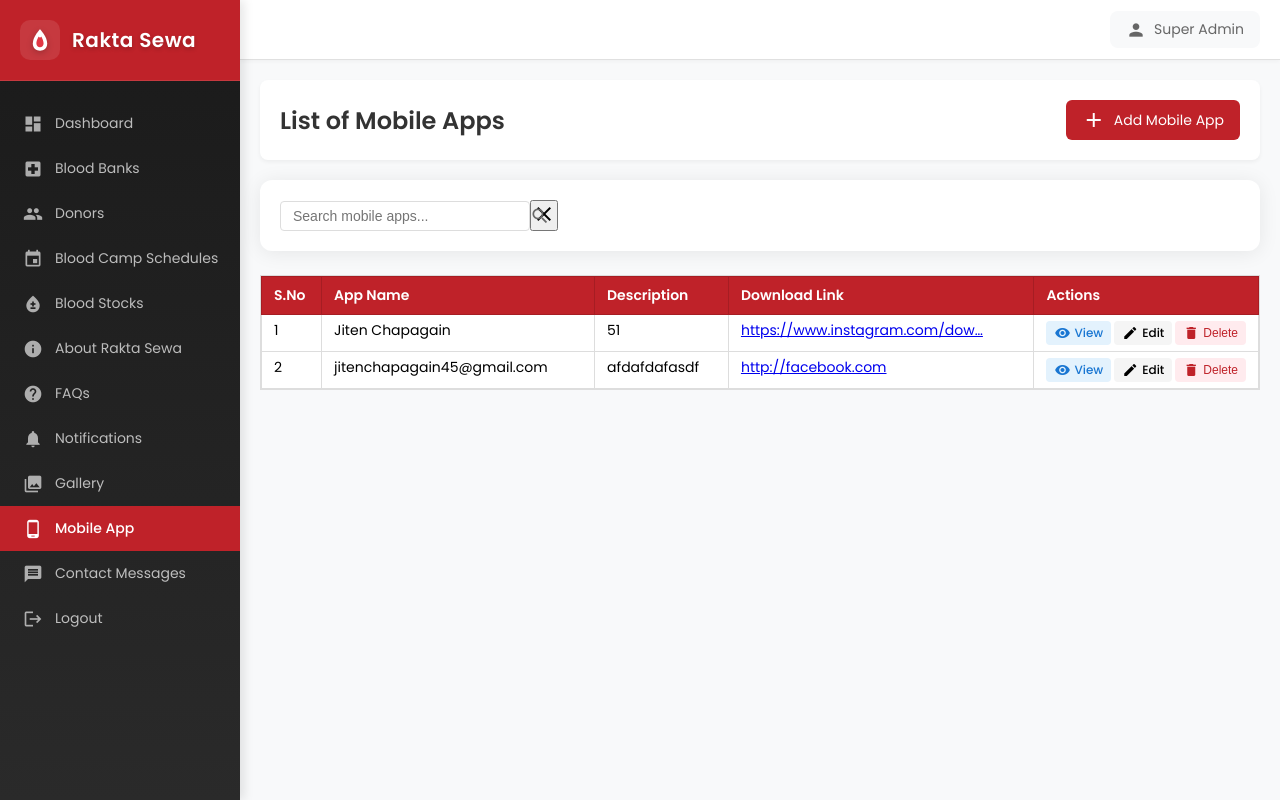
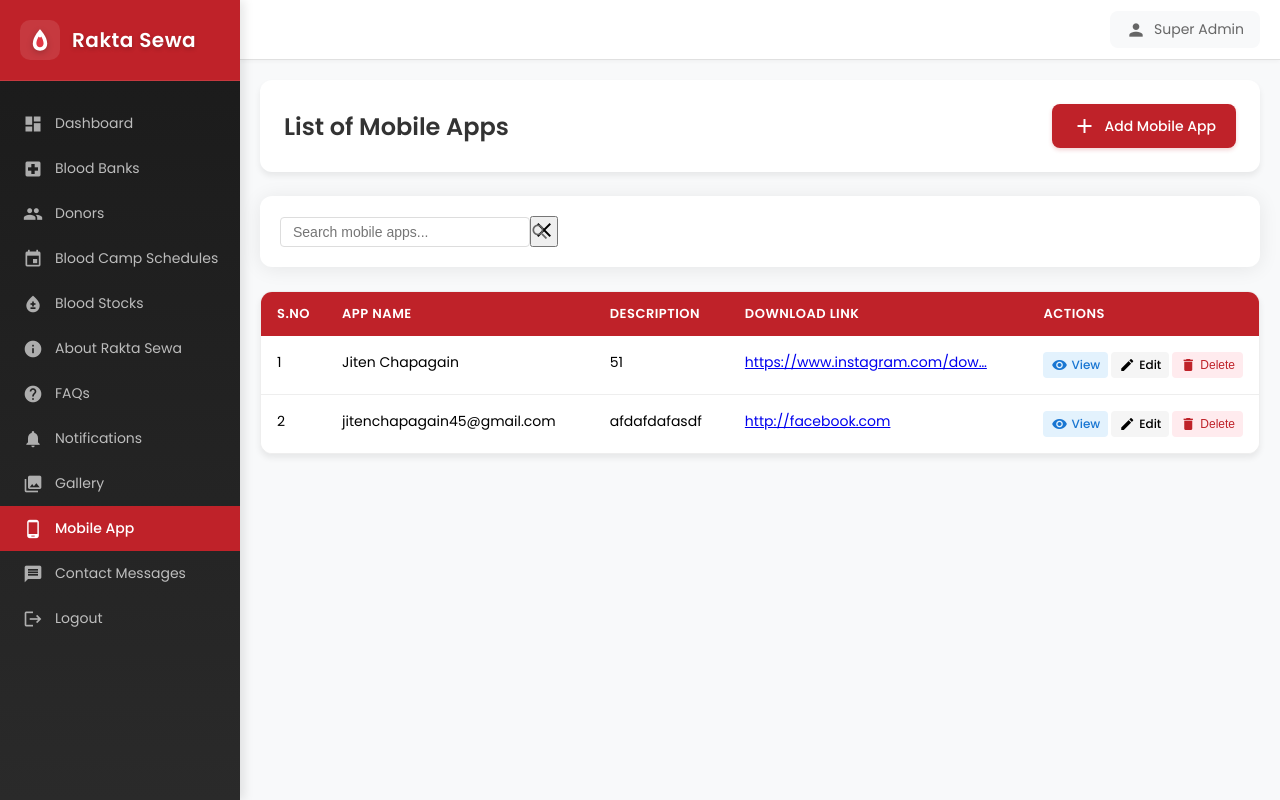
Before and after one commit to JitenChapagain/FYP, a Django app: page /admin/mobile-apps/ in a window 1280 px wide. Run offline with Django 3.2, Linux system fonts and the light colour scheme; a user stored in the database is signed in; data comes from the database, SQL or seed files in the repository; both versions use the stored data as it was after the commit.

Commit message:
mobile app

```diff
--- a/custom_admin/templates/mobile_apps/adminMobileApps.html
+++ b/custom_admin/templates/mobile_apps/adminMobileApps.html
@@ -9,10 +9,10 @@
 <style>
     .content-header {
         background: #fff;
-        padding: 20px;
-        border-radius: 8px;
-        box-shadow: 0 2px 4px rgba(0,0,0,0.05);
-        margin-bottom: 20px;
+        padding: 24px;
+        border-radius: 12px;
+        box-shadow: 0 4px 6px rgba(0,0,0,0.07);
+        margin-bottom: 24px;
         display: flex;
         justify-content: space-between;
         align-items: center;
@@ -28,8 +28,8 @@
         background: #bf2229;
         color: white;
         border: none;
-        padding: 8px 16px;
-        border-radius: 6px;
+        padding: 10px 20px;
+        border-radius: 8px;
         display: flex;
         align-items: center;
         gap: 8px;
@@ -37,19 +37,23 @@
         transition: all 0.3s ease;
         text-decoration: none;
         font-size: 14px;
+        font-weight: 500;
+        box-shadow: 0 2px 4px rgba(191, 34, 41, 0.2);
     }
 
     .add-button:hover {
-        background: #a61d23;
+        background: #bf2229;
+        transform: translateY(-1px);
+        box-shadow: 0 4px 8px rgba(191, 34, 41, 0.3);
     }
 
     .mobile-apps-table {
         background: #fff;
-        border-radius: 0;
-        box-shadow: none;
+        border-radius: 12px;
+        box-shadow: 0 4px 6px rgba(0,0,0,0.07);
         overflow: hidden;
-        margin-top: 20px;
-        border: 1px solid #ddd;
+        margin-top: 24px;
+        border: 1px solid #eee;
     }
 
     .table {
@@ -61,21 +65,28 @@
 
     .table th {
         background: #bf2229;
-        padding: 8px 12px;
+        padding: 12px 16px;
         text-align: left;
         font-weight: 600;
         color: #ffffff;
-        border: 1px solid #a61d23;
+        border: none;
         white-space: nowrap;
+        font-size: 13px;
+        text-transform: uppercase;
+        letter-spacing: 0.5px;
     }
 
     .table td {
-        padding: 6px 12px;
-        border: 1px solid #ddd;
+        padding: 16px;
+        border-bottom: 1px solid #eee;
         color: #000000;
         vertical-align: top;
         background: #fff;
-        line-height: 1.3;
+        line-height: 1.5;
+    }
+
+    .table tbody tr:last-child td {
+        border-bottom: none;
     }
 
     .table tbody tr:hover td {
--- a/custom_admin/views.py
+++ b/custom_admin/views.py
@@ -10,6 +10,7 @@ from django.db.models import Q
 from django.contrib import messages
 from core.forms import BloodBankRegistrationForm, DonorForm, CampScheduleForm, BloodStockForm
 from django.contrib.auth.decorators import login_required
+from django.core.paginator import PageNotAnInteger, EmptyPage
 
 # Create your views here.
 
@@ -664,8 +665,41 @@ def admin_faq_delete(request, faq_id):
 
 @login_required
 def admin_gallery(request):
+    # Get the number of entries per page from request, default to 5
+    entries_per_page = int(request.GET.get('entries', 5))
+
+    # Get all gallery items ordered by upload date
     gallery_items = Gallery.objects.all().order_by('-uploaded_at')
-    return render(request, 'gallery/adminGallery.html', {'gallery_items': gallery_items})
+
+    # Get search query if any
+    search_query = request.GET.get('search', '')
+    if search_query:
+        gallery_items = gallery_items.filter(caption__icontains=search_query)
+
+    # Get total count before pagination
+    total_gallery_items = gallery_items.count()
+
+    # Paginate the queryset
+    paginator = Paginator(gallery_items, entries_per_page)
+    page = request.GET.get('page', 1)
+
+    try:
+        gallery_items = paginator.page(page)
+    except PageNotAnInteger:
+        gallery_items = paginator.page(1)
+    except EmptyPage:
+        gallery_items = paginator.page(paginator.num_pages)
+
+    context = {
+        'gallery_items': gallery_items,
+        'total_gallery_items': total_gallery_items,
+        'is_filtered': bool(search_query),
+        'search_query': search_query,
+        'filtered_count': gallery_items.paginator.count if search_query else total_gallery_items,
+        'entries_per_page': entries_per_page,
+    }
+
+    return render(request, 'gallery/adminGallery.html', context)
 
 @login_required
 def admin_gallery_add(request):
```
Also changed, not shown: custom_admin/templates/gallery/adminGallery.html (+28 -26 lines), custom_admin/templates/mobile_apps/adminMobileAppDetail.html (+25 -22 lines), custom_admin/templates/mobile_apps/adminMobileAppEdit.html (+11 -10 lines), db.sqlite3, media/gallery/Final_Database_sCbZhai.jpeg (added).
